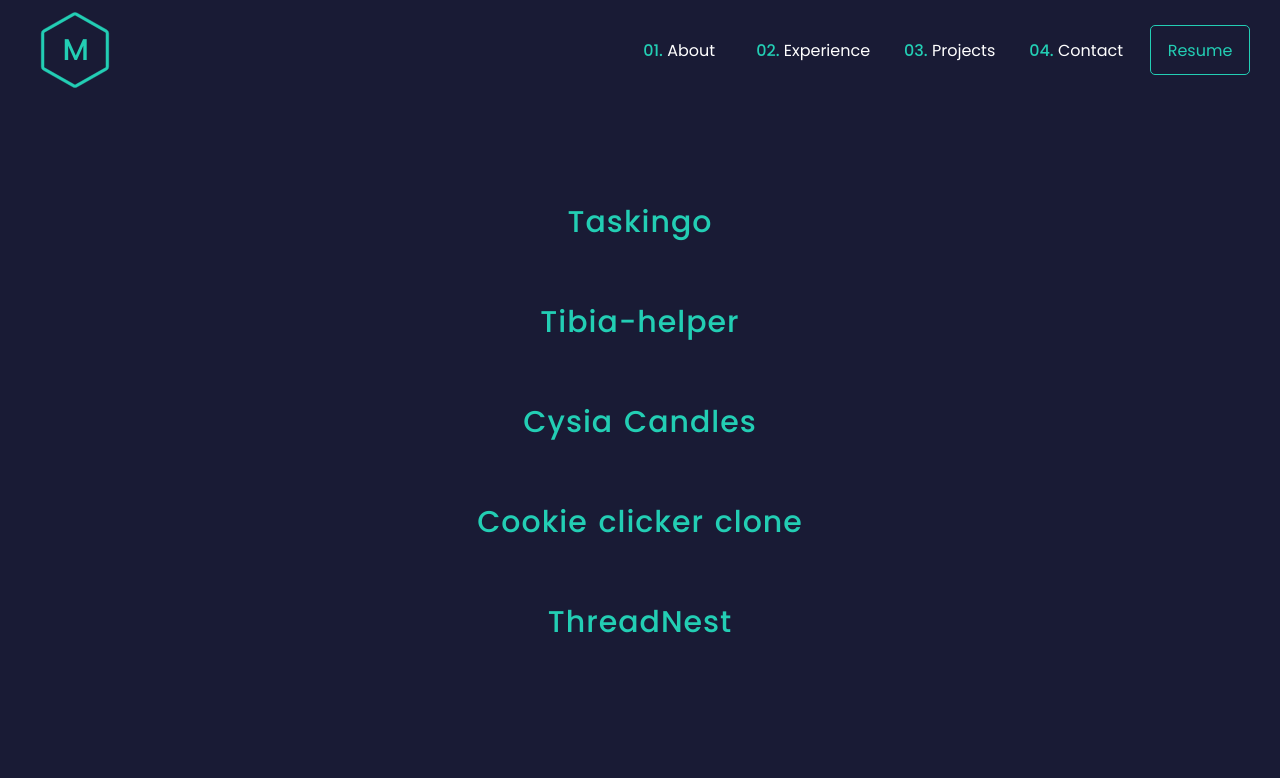
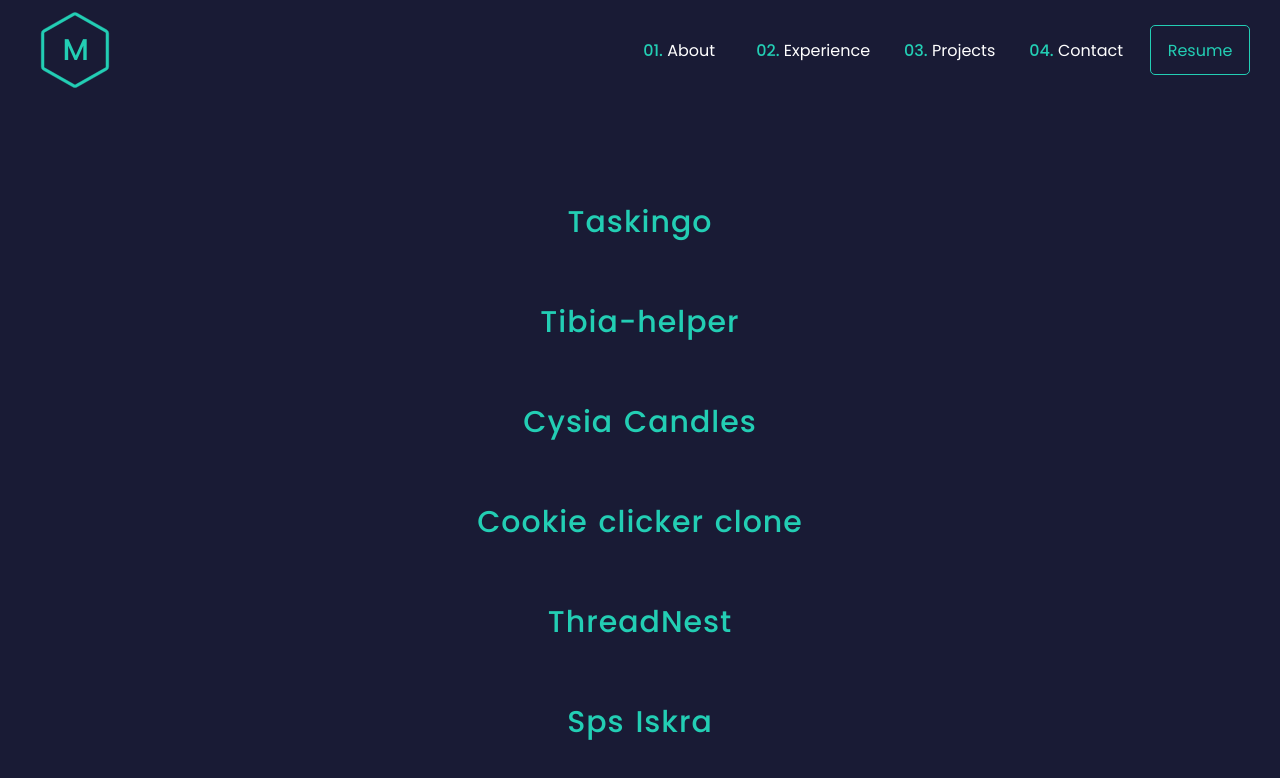
Before and after one commit to CornyCapacitor/portfolio, a React (Vite) app: page /projects in a window 1280 px wide. Shown: the top 778 px of the page. Built offline with nearby package versions, Linux system fonts and the light colour scheme.

Commit message:
added Sps Iskra to my projects

```diff
--- a/src/components/ProjectsData.ts
+++ b/src/components/ProjectsData.ts
@@ -33,5 +33,12 @@ export const ProjectsData = [
     revealed: false,
     description: "ThreadNest is my first project that integrates a separately built Next.js frontend hosted on Vercel with an Express.js backend utilizing Mongoose and MongoDB for database management. The project was created to test my skills in full-stack development, and I found myself thoroughly enjoying the challenge of handling both sides of the application when necessary. I began by developing the backend, but the real challenge emerged when I started working on the frontend. I quickly realized how many adjustments were required on the backend to meet the needs of the frontend. Despite these challenges, the process was immensely enjoyable. There are still areas for improvement, but I was keen to implement my own authentication system using JWT tokens. On the frontend, I employed Shadcn for most of the CSS, and I rigorously tested the backend in a local environment using Postman for manual testing and Chai/Supertest for automated tests. I am proud of this accomplishment and excited to tackle even more complex projects in the future.",
     url: "https://threadnest.vercel.app/"
+  },
+  {
+    name: "Sps Iskra",
+    image: "spsiskra.PNG",
+    revealed: false,
+    description: "SPS Iskra is my first full-scale freelance project, utilizing a combination of Next.js and Supabase for data storage and graphics used by the company. In this project, I participated both as a developer and as a designer, working with the client from scratch to design and style the website to meet their needs. It wasn't an easy task, but the client was satisfied, and I learned a lot from the experience. Unfortunately, the project had to be completed in a very short timeframe, which left room for some minor noticable imperfections. Despite this, I am pleased with the outcome of the collaboration. Importantly, the client was provided with an administrative panel that allows for adding new users with optional roles, creating and modifying content on the site, and managing the flow of information. Worth to mention; the app is fully responsive on mobile devices and is developed using Next.js.",
+    url: "https://spsiskra.pl/"
   }
 ]
```
Also changed, not shown: 1 other file (tests, documents, lock files or other folders).
